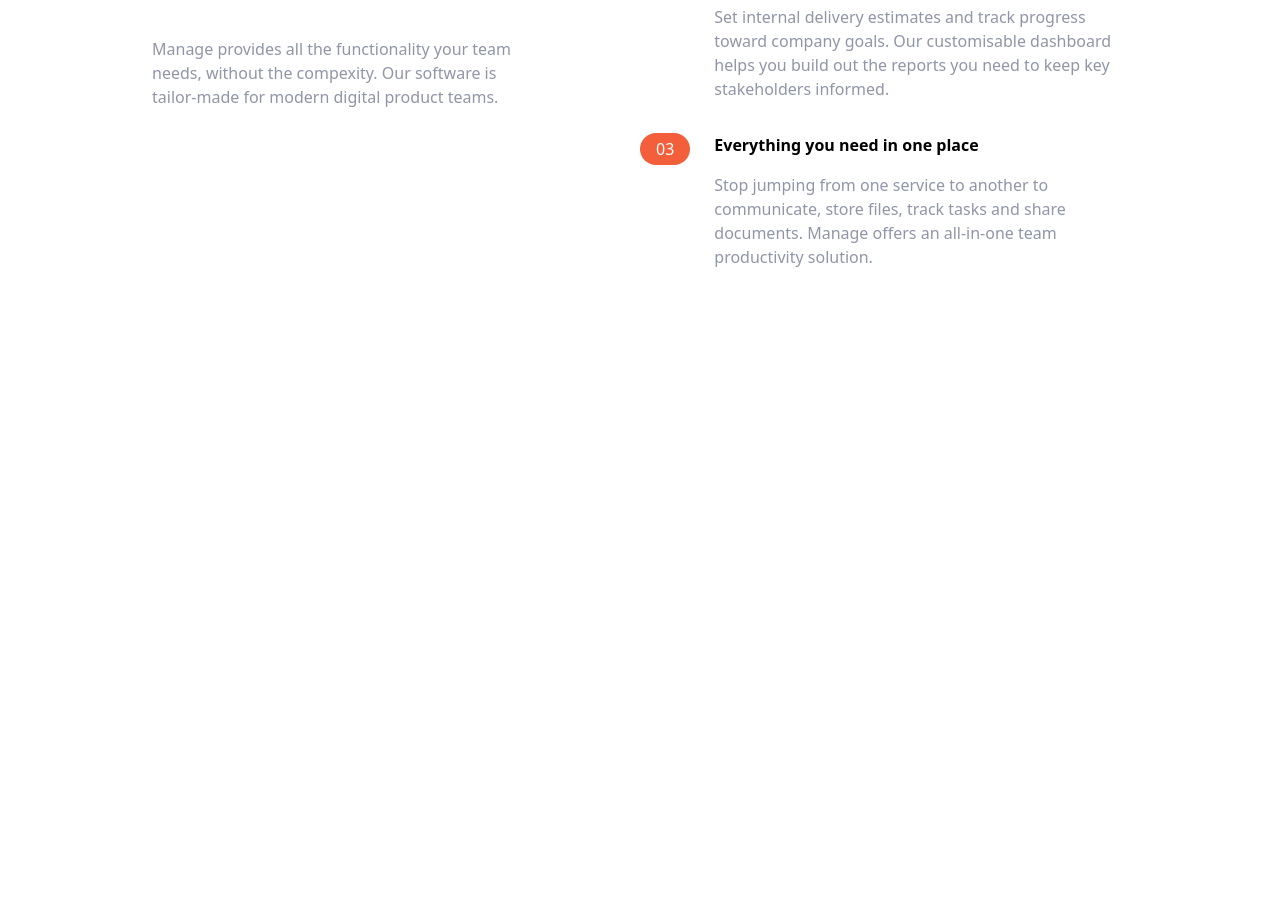
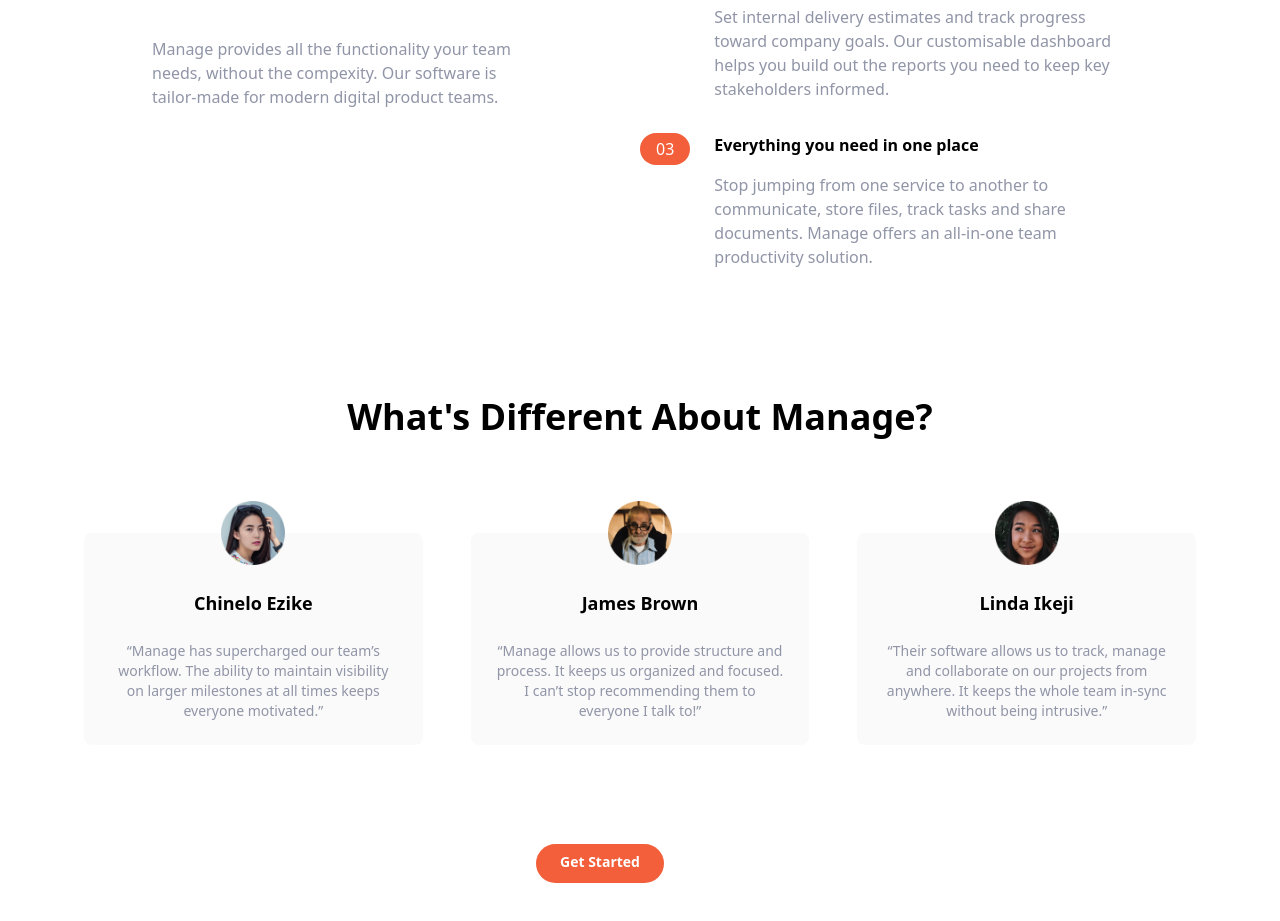
Before and after one commit to chubi-x/manage-landing-page, a website: page index.html in a window 1280 px wide. Shown: the part 925-1846 px from the top of the page. Before the commit the page ends 1194 px from the top, so only its background shows below. Drawn offline with Linux system fonts and the light colour scheme.

Commit message:
feat: testimonials section

```diff
--- a/index.html
+++ b/index.html
@@ -148,7 +148,57 @@
                 </div>
             </div>
     </section>
+    <!-- Testimonials section -->
+    <section id="testimonials">
+        <!-- Container for heading and testimonial cards -->
+        <div class="max-w-6xl px-5 mx-auto mt-32 text-center">
+            <!-- heading -->
+            <h2 class="text-4xl font-bold text-center">
+                What's Different About Manage?
+            </h2>
+            <!-- Testimonial container -->
+            <div class="flex flex-col mt-24 md:flex-row md:space-x-12">
+                <!-- Testimonial 1 -->
+                <div class="flex flex-col items-center p-6 space-y-6 mb-10 rounded-lg bg-veryLightGray md:w-1/3">
+                    <img class="w-16 -mt-14" src="images/avatar-anisha.png" alt="testimonial image">
+                    <h5 class="text-lg font-bold">
+                        Chinelo Ezike
+                    </h5>
+                    <p class="text-sm text-darkGrayishBlue">
+                        “Manage has supercharged our team’s workflow. The ability to maintain
+                        visibility on larger milestones at all times keeps everyone motivated.”
+                    </p>
+                </div>
+                <div class="flex flex-col items-center p-6 space-y-6 mb-10 rounded-lg bg-veryLightGray md:w-1/3">
+                    <img class="w-16 -mt-14" src="images/avatar-richard.png" alt="testimonial image">
+                    <h5 class="text-lg font-bold">
+                        James Brown
+                    </h5>
+                    <p class="text-sm text-darkGrayishBlue">
+                        “Manage allows us to provide structure and process. It keeps us organized
+                        and focused. I can’t stop recommending them to everyone I talk to!”
+                    </p>
+                </div>
+                <div class="flex flex-col items-center p-6 space-y-6 mb-10 rounded-lg bg-veryLightGray md:w-1/3">
+                    <img class="w-16 -mt-14" src="images/avatar-ali.png" alt="testimonial image">
+                    <h5 class="text-lg font-bold">
+                        Linda Ikeji
+                    </h5>
+                    <p class="text-sm text-darkGrayishBlue">
+                        “Their software allows us to track, manage and collaborate on our projects
+                        from anywhere. It keeps the whole team in-sync without being intrusive.”
+                    </p>
+                </div>
 
+            </div>
+            <!-- Button -->
+            <div class="my-16">
+                <a href=""
+                    class="p-3 px-6 pt-2 text-white bg-brightRed rounded-full hover:bg-brightRedLight mr-20 text-sm font-bold">Get
+                    Started</a>
+            </div>
+        </div>
+    </section>
 </body>
 
 </html>
```
Also changed, not shown: css/main.css.
